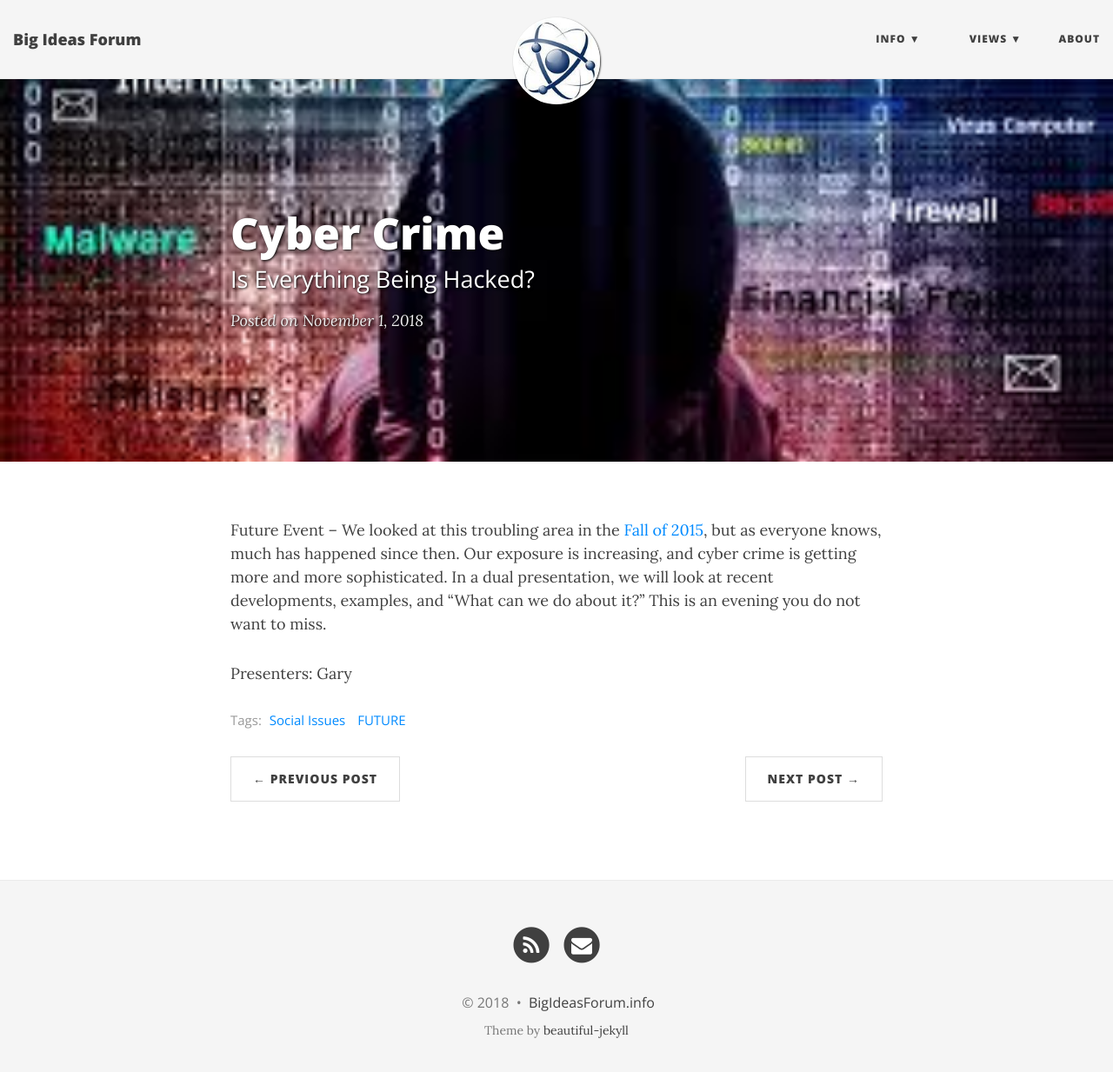
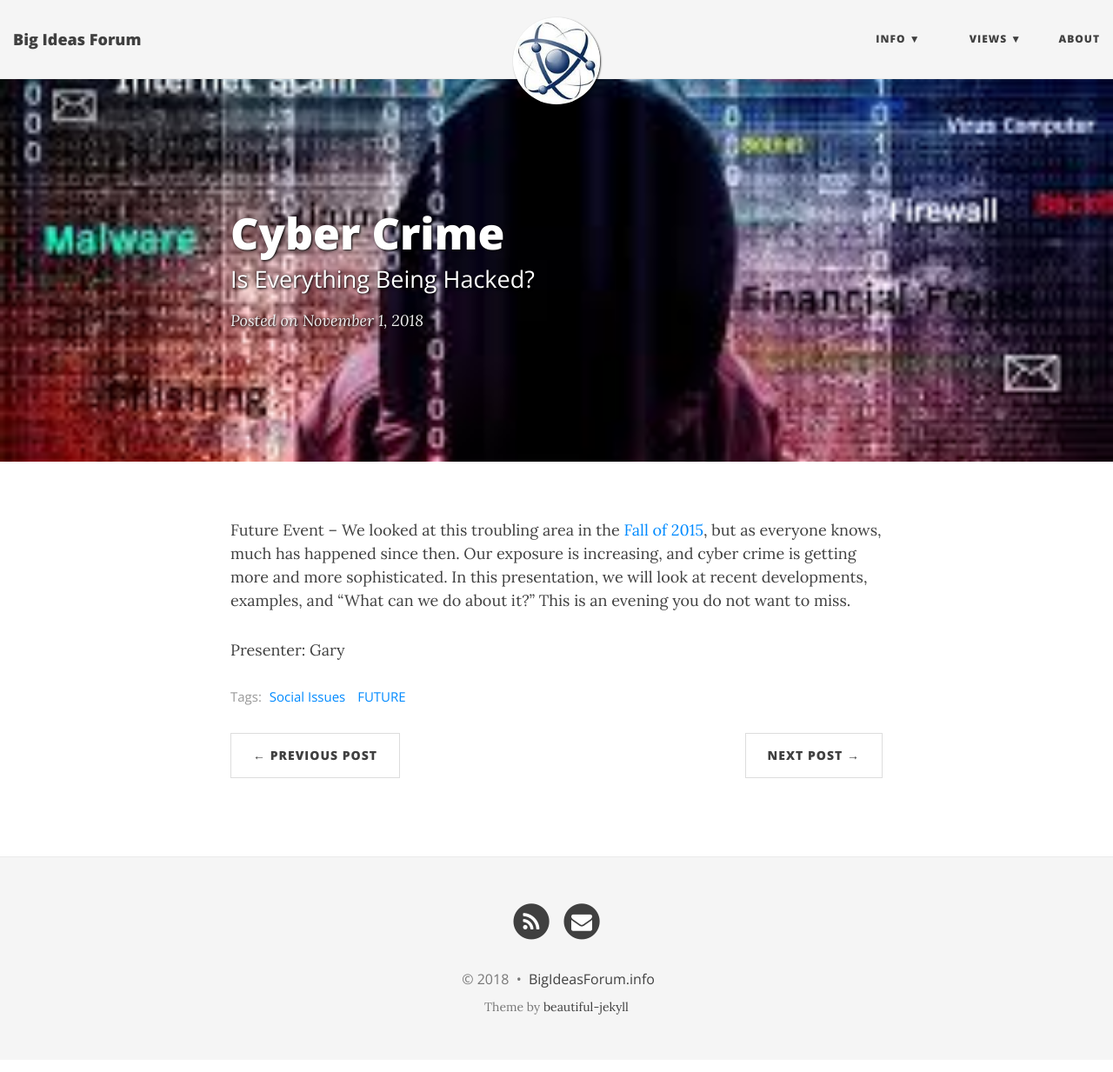
Before and after one commit to BigIdeasForum/bigideasforum.github.io, a Jekyll site: the page built from _posts/2018/2018-11-01-cyber-crime.md, in a window 1280 px wide and 1246 px high. Shown: the top 1233 px of the window at 87% size. Built offline with Jekyll 4.4.1, drawn with Linux system fonts in a browser that asks for light colours; nearby versions of some CDN libraries.

```diff
--- a/_posts/2018/2018-11-01-cyber-crime.md
+++ b/_posts/2018/2018-11-01-cyber-crime.md
@@ -8,6 +8,6 @@
 bigimg: /img/cyber-crime.jpg
 ---
 
-Future Event -- We looked at this troubling area in the [Fall of 2015](http://bigideasforum.info/2015/10/02/cyber-crime/), but as everyone knows, much has happened since then. Our exposure is increasing, and cyber crime is getting more and more sophisticated. In a dual presentation, we will look at recent developments, examples, and “What can we do about it?” This is an evening you do not want to miss.
+Future Event -- We looked at this troubling area in the [Fall of 2015](http://bigideasforum.info/2015/10/02/cyber-crime/), but as everyone knows, much has happened since then. Our exposure is increasing, and cyber crime is getting more and more sophisticated. In this  presentation, we will look at recent developments, examples, and “What can we do about it?” This is an evening you do not want to miss.
 
-Presenters: Gary
+Presenter: Gary
```
Also changed, not shown: _posts/2018/2018-11-15-future-cities.md (+1 -1 lines), _posts/2018/2018-11-29-3D-printing.md (+1 -1 lines), _posts/2018/2018-12-13-water-tech.md (+1 -1 lines).
